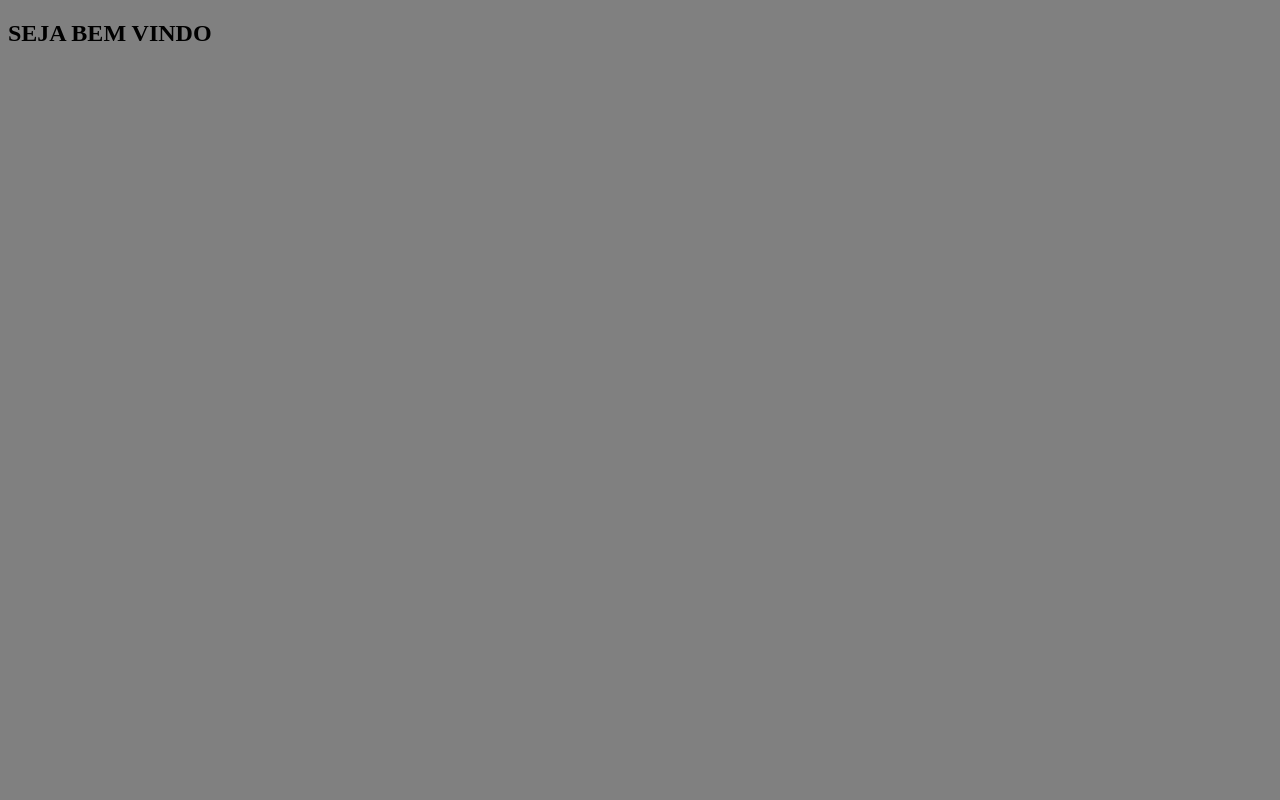
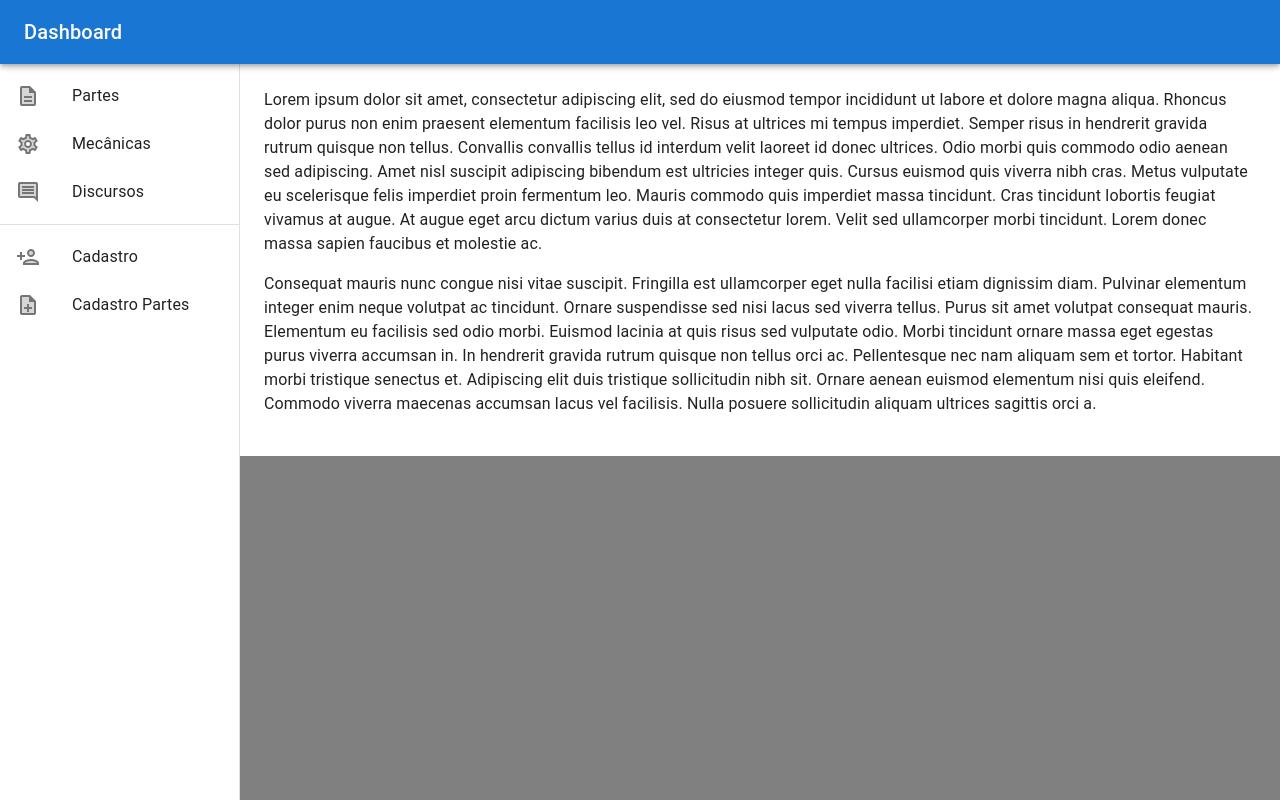
Before and after one commit to czndy/quadro_anuncios_web, a React (Create React App) app in the folder frontend/: page /dashboard in a window 1280 px wide. Built offline with nearby package versions, Linux system fonts and the light colour scheme.

Commit message:
navbarDashboard

```diff
--- a/frontend/package.json
+++ b/frontend/package.json
@@ -5,6 +5,7 @@
   "dependencies": {
     "@emotion/react": "^11.10.5",
     "@emotion/styled": "^11.10.5",
+    "@mui/icons-material": "^5.10.16",
     "@mui/lab": "^5.0.0-alpha.111",
     "@mui/material": "^5.10.17",
     "@mui/styled-engine-sc": "^5.10.16",
--- a/frontend/src/pages/Dashboard/dashboard.js
+++ b/frontend/src/pages/Dashboard/dashboard.js
@@ -1,5 +1,137 @@
-export default function Dashboard(){
-    return(
-        <h2>SEJA BEM VINDO</h2>
-    )
+import MailIcon from "@mui/icons-material/Mail";
+import InboxIcon from "@mui/icons-material/MoveToInbox";
+import AppBar from "@mui/material/AppBar";
+import Box from "@mui/material/Box";
+import CssBaseline from "@mui/material/CssBaseline";
+import Divider from "@mui/material/Divider";
+import Drawer from "@mui/material/Drawer";
+import List from "@mui/material/List";
+import ListItem from "@mui/material/ListItem";
+import ListItemButton from "@mui/material/ListItemButton";
+import ListItemIcon from "@mui/material/ListItemIcon";
+import ListItemText from "@mui/material/ListItemText";
+import Toolbar from "@mui/material/Toolbar";
+import Typography from "@mui/material/Typography";
+
+import CommentTwoToneIcon from "@mui/icons-material/CommentTwoTone";
+import DescriptionTwoToneIcon from "@mui/icons-material/DescriptionTwoTone";
+import NoteAddTwoToneIcon from "@mui/icons-material/NoteAddTwoTone";
+import PersonAddTwoToneIcon from "@mui/icons-material/PersonAddTwoTone";
+import SettingsTwoToneIcon from "@mui/icons-material/SettingsTwoTone";
+
+import * as React from "react";
+
+const drawerWidth = 240;
+
+export default function Dashboard() {
+  return (
+    <Box sx={{display: "flex"}}>
+      <CssBaseline />
+      <AppBar
+        position="fixed"
+        sx={{zIndex: (theme) => theme.zIndex.drawer + 1}}
+      >
+        <Toolbar>
+          <Typography variant="h6" noWrap component="div">
+            Dashboard
+          </Typography>
+        </Toolbar>
+      </AppBar>
+
+      <Drawer
+        variant="permanent"
+        sx={{
+          width: drawerWidth,
+          flexShrink: 0,
+          [`& .MuiDrawer-paper`]: {width: drawerWidth, boxSizing: "border-box"},
+        }}
+      >
+        <Toolbar />
+        <Box sx={{overflow: "auto"}}>
+          <List>
+            <ListItem key={"acc"} disablePadding>
+              <ListItemButton>
+                <ListItemIcon>
+                  <DescriptionTwoToneIcon />
+                </ListItemIcon>
+                <ListItemText primary={"Partes"} />
+              </ListItemButton>
+            </ListItem>
+
+            <ListItem key={"abb"} disablePadding>
+              <ListItemButton>
+                <ListItemIcon>
+                  <SettingsTwoToneIcon />
+                </ListItemIcon>
+                <ListItemText primary={"Mecânicas"} />
+              </ListItemButton>
+            </ListItem>
+
+            <ListItem key={"aaa"} disablePadding>
+              <ListItemButton>
+                <ListItemIcon>
+                  <CommentTwoToneIcon />
+                </ListItemIcon>
+                <ListItemText primary={"Discursos"} />
+              </ListItemButton>
+            </ListItem>
+          </List>
+
+          <Divider />
+
+          <List>
+            <ListItem key={"add"} disablePadding>
+              <ListItemButton>
+                <ListItemIcon>
+                  <PersonAddTwoToneIcon />
+                </ListItemIcon>
+                <ListItemText primary={"Cadastro"} />
+              </ListItemButton>
+            </ListItem>
+
+            <ListItem key={"aee"} disablePadding>
+              <ListItemButton>
+                <ListItemIcon>
+                  <NoteAddTwoToneIcon />
+                </ListItemIcon>
+                <ListItemText primary={"Cadastro Partes"} />
+              </ListItemButton>
+            </ListItem>
+          </List>
+        </Box>
+      </Drawer>
+      <Box component="main" sx={{flexGrow: 1, p: 3}}>
+        <Toolbar />
+        <Typography paragraph>
+          Lorem ipsum dolor sit amet, consectetur adipiscing elit, sed do
+          eiusmod tempor incididunt ut labore et dolore magna aliqua. Rhoncus
+          dolor purus non enim praesent elementum facilisis leo vel. Risus at
+          ultrices mi tempus imperdiet. Semper risus in hendrerit gravida rutrum
+          quisque non tellus. Convallis convallis tellus id interdum velit
+          laoreet id donec ultrices. Odio morbi quis commodo odio aenean sed
+          adipiscing. Amet nisl suscipit adipiscing bibendum est ultricies
+          integer quis. Cursus euismod quis viverra nibh cras. Metus vulputate
+          eu scelerisque felis imperdiet proin fermentum leo. Mauris commodo
+          quis imperdiet massa tincidunt. Cras tincidunt lobortis feugiat
+          vivamus at augue. At augue eget arcu dictum varius duis at consectetur
+          lorem. Velit sed ullamcorper morbi tincidunt. Lorem donec massa sapien
+          faucibus et molestie ac.
+        </Typography>
+        <Typography paragraph>
+          Consequat mauris nunc congue nisi vitae suscipit. Fringilla est
+          ullamcorper eget nulla facilisi etiam dignissim diam. Pulvinar
+          elementum integer enim neque volutpat ac tincidunt. Ornare suspendisse
+          sed nisi lacus sed viverra tellus. Purus sit amet volutpat consequat
+          mauris. Elementum eu facilisis sed odio morbi. Euismod lacinia at quis
+          risus sed vulputate odio. Morbi tincidunt ornare massa eget egestas
+          purus viverra accumsan in. In hendrerit gravida rutrum quisque non
+          tellus orci ac. Pellentesque nec nam aliquam sem et tortor. Habitant
+          morbi tristique senectus et. Adipiscing elit duis tristique
+          sollicitudin nibh sit. Ornare aenean euismod elementum nisi quis
+          eleifend. Commodo viverra maecenas accumsan lacus vel facilisis. Nulla
+          posuere sollicitudin aliquam ultrices sagittis orci a.
+        </Typography>
+      </Box>
+    </Box>
+  );
 }
--- a/frontend/src/pages/Login/login.js
+++ b/frontend/src/pages/Login/login.js
@@ -1,59 +1,56 @@
-import React, { useEffect, useState } from 'react';
-import Box from '@mui/material/Box';
-import Paper from '@mui/material/Paper';
-import TextField from '@mui/material/TextField';
-import LoadingButton from '@mui/lab/LoadingButton';
-import { useNavigate } from "react-router-dom";
-import './login.css'
+import LoadingButton from "@mui/lab/LoadingButton";
+import Box from "@mui/material/Box";
+import Paper from "@mui/material/Paper";
+import TextField from "@mui/material/TextField";
+import React, {useState} from "react";
+import {useNavigate} from "react-router-dom";
+import "./login.css";
 
-export default function Login(){
-
+export default function Login() {
   const [username, setUsername] = useState("");
   const [password, setPassword] = useState("");
 
   let navigate = useNavigate();
 
-    let whitelist={
-        "gui":"123",
-        "biel":"abc",
-        "bruno":"asd"
-    }
+  let whitelist = {
+    gui: "123",
+    biel: "abc",
+    bruno: "asd",
+  };
 
   const handleKeyPress = (event) => {
-        if(event.which === 13){
+    if (event.which === 13) {
       handleLogin();
     }
-    }
+  };
 
   const handleLogin = (event) => {
-        if(whitelist[username.toLowerCase()] === password){
-            navigate("/dashboard")
-        }else{
-            alert("Senha errada!")
+    if (whitelist[username.toLowerCase()] === password) {
+      navigate("/dashboard");
+    } else {
+      alert("Senha errada!");
     }
-    }
-
+  };
 
   return (
     <Box
       sx={{
-            '& > :not(style)': {
-                m: 'auto',
+        "& > :not(style)": {
+          m: "auto",
           width: 500,
           height: 500,
         },
       }}
-        m='auto'
+      m="auto"
       display="flex"
       alignItems="center"
-        width='1000px'
-        height='98vh'
+      width="1000px"
+      height="98vh"
     >
-
-            <Paper elevation={3} style={{backgroundColor:'#e6e6e6'}}>
+      <Paper elevation={3} style={{backgroundColor: "#e6e6e6"}}>
         <Box
-                    m='auto'
-                    mt='90px'
+          m="auto"
+          mt="90px"
           display="flex"
           flexDirection="column"
           alignItems="center"
@@ -63,15 +60,19 @@
             <TextField
               id="login"
               label="Login"
-                                sx={{width: '400px'}}
-                                onChange={(e)=>{setUsername(e.target.value)}}
-                                onKeyPress={(e)=>{handleKeyPress(e)}}
+              sx={{width: "400px"}}
+              onChange={(e) => {
+                setUsername(e.target.value);
+              }}
+              onKeyPress={(e) => {
+                handleKeyPress(e);
+              }}
             />
           </div>
         </Box>
         <Box
-                    m='auto'
-                    mt='40px'
+          m="auto"
+          mt="40px"
           display="flex"
           flexDirection="column"
           alignItems="center"
@@ -83,16 +84,29 @@
               id="password"
               label="Password"
               type="password"
-                                sx={{width: '400px'}}
-                                onChange={(e)=>{setPassword(e.target.value)}}
-                                onKeyPress={(e)=>{handleKeyPress(e)}}
+              sx={{width: "400px"}}
+              onChange={(e) => {
+                setPassword(e.target.value);
+              }}
+              onKeyPress={(e) => {
+                handleKeyPress(e);
+              }}
             />
           </div>
         </Box>
-                <a href='https://www.google.com' target='_blank' display='flex' sx={{flexDirection:"column",alignItems:'center'}}  style={{marginLeft:'300px'}}>Esqueci minha senha</a>
+        <a
+          href="https://www.google.com"
+          target="_blank"
+          display="flex"
+          sx={{flexDirection: "column", alignItems: "center"}}
+          style={{marginLeft: "300px"}}
+          rel="noreferrer"
+        >
+          Esqueci minha senha
+        </a>
         <Box
-                    m='auto'
-                    mt='80px'
+          m="auto"
+          mt="80px"
           display="flex"
           flexDirection="column"
           alignItems="center"
@@ -102,13 +116,17 @@
             <LoadingButton
               loading={false}
               variant="contained"
-                            sx={{width: '400px', height: '59px'}}
-                            onClick={()=>{handleLogin()}}
+              sx={{width: "400px", height: "59px"}}
+              onClick={() => {
+                handleLogin();
+              }}
               type="submit"
-                            >Entrar</LoadingButton>
+            >
+              Entrar
+            </LoadingButton>
           </div>
         </Box>
       </Paper>
     </Box>
-    )
+  );
 }
```
Also changed, not shown: 1 other file (tests, documents, lock files or other folders). Lines whose indentation alone changed are shown as unchanged.
